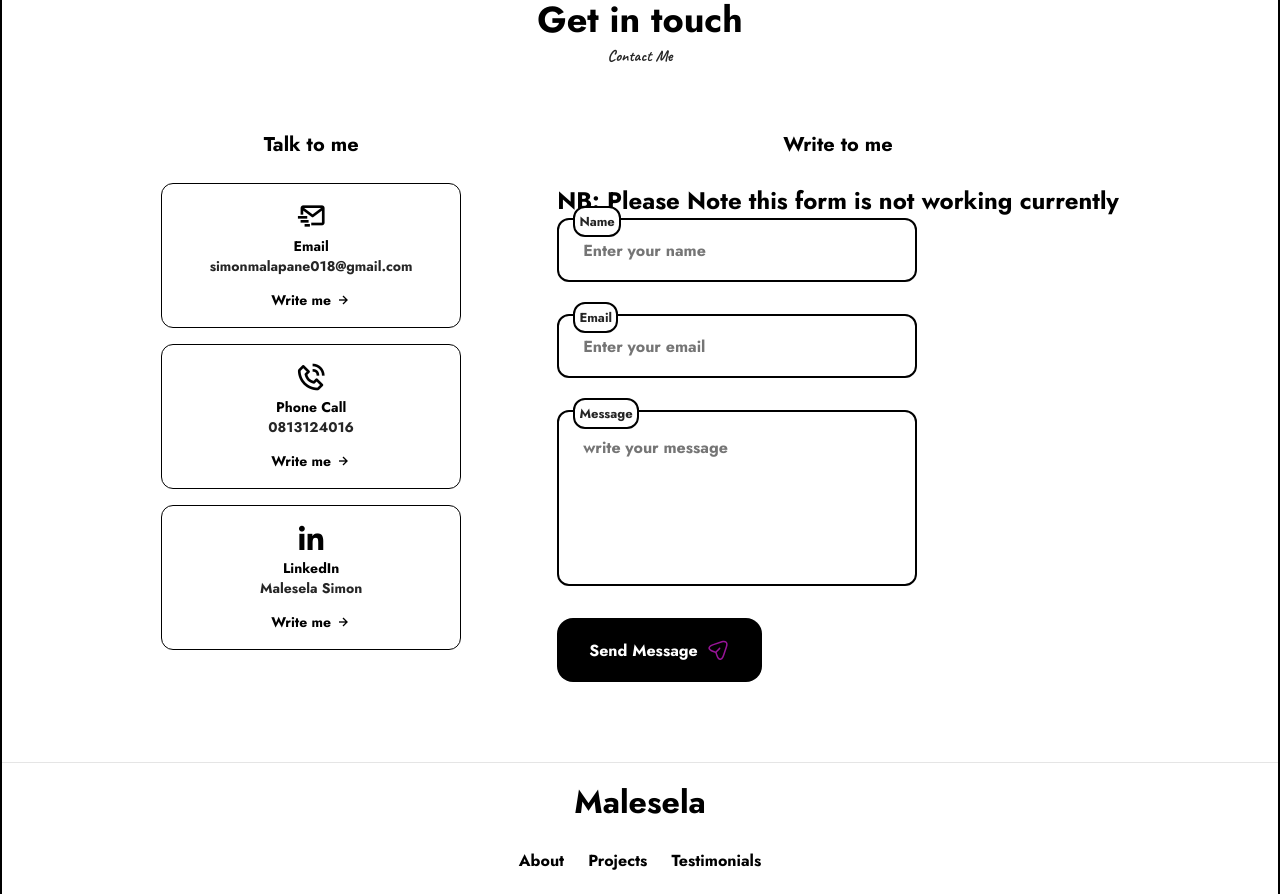
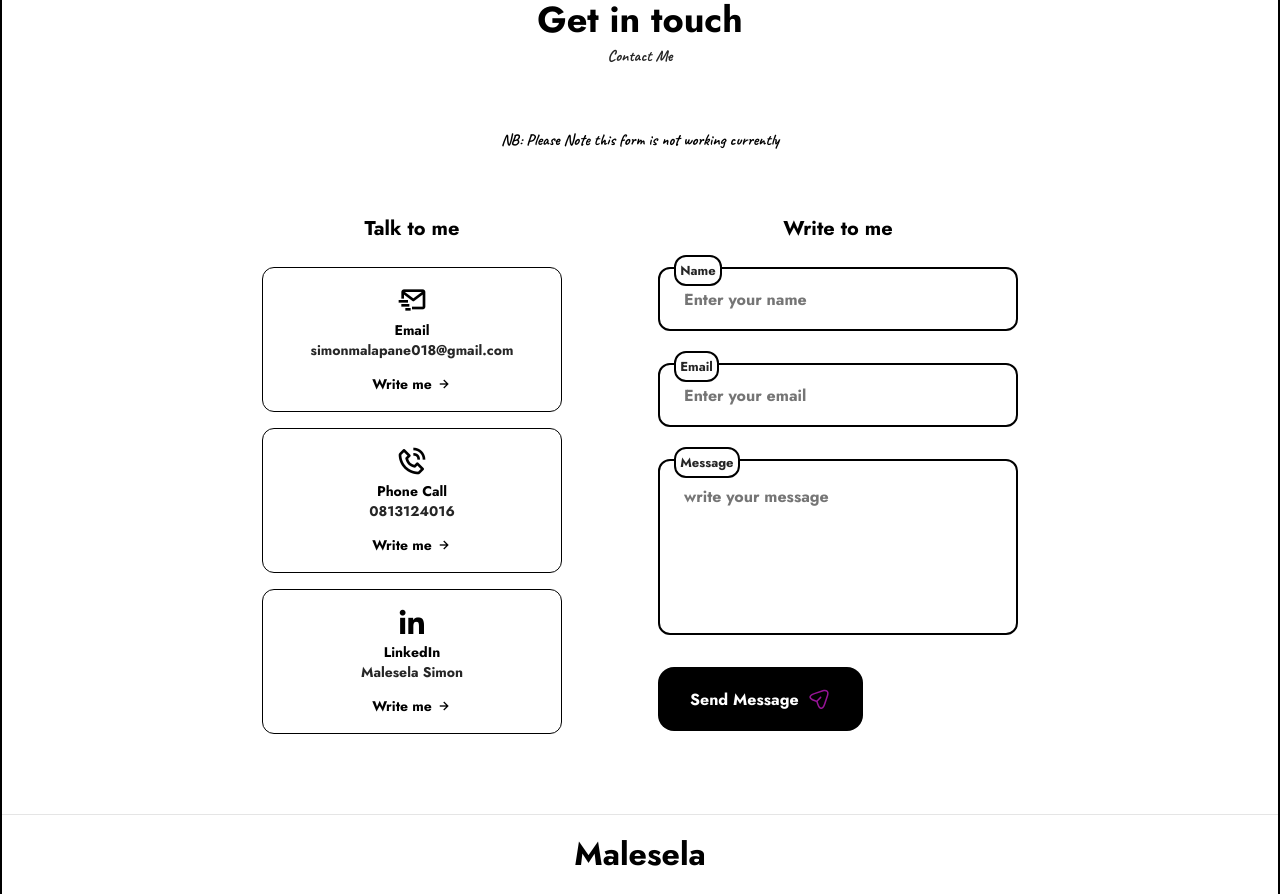
Before and after one commit to Simon339/my-portfolio-app, a React (Create React App) app: page / in a window 1280 px wide. Shown: the part 7420-8314 px from the top of the page. Built offline with nearby package versions, Linux system fonts and the light colour scheme; no server answers.

Commit message:
Contact.jsx

```diff
--- a/src/components/contact/Contact.jsx
+++ b/src/components/contact/Contact.jsx
@@ -47,6 +47,7 @@ const  handleSubmit = async (e) => {
         <section className="contact section" id="contact">
             <h2 className="section__title">Get in touch</h2>
             <span className="section__subtitle">Contact Me</span>
+            <h2 className="section__subtitle"> NB: Please Note this form is not working currently </h2>
 
             <div className="contact_container container grid">
                 <div className="contact_content">
@@ -84,7 +85,6 @@ const  handleSubmit = async (e) => {
 
                <div className="contact_content">
                     <h3 className="contact_title">Write to me</h3>
-                   <h2> NB: Please Note this form is not working currently </h2>
 
                     <form className="contact_form" onSubmit={handleSubmit}>
 
```
